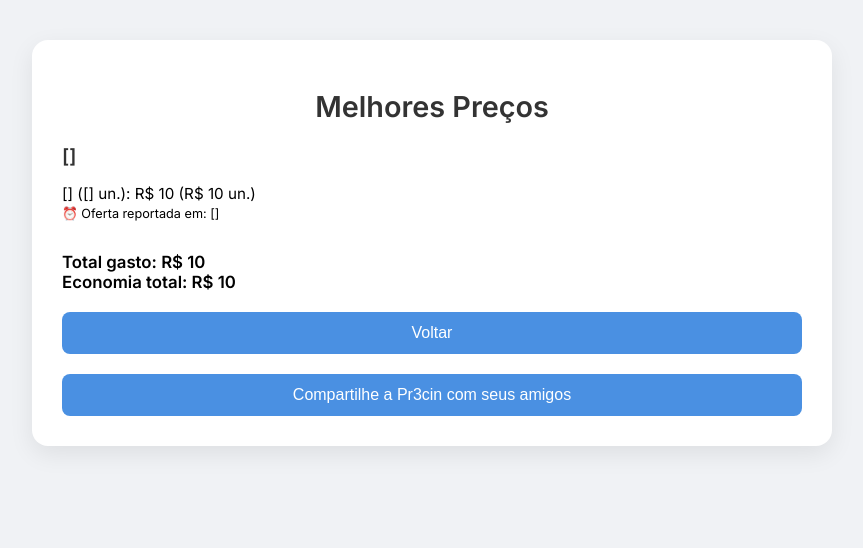
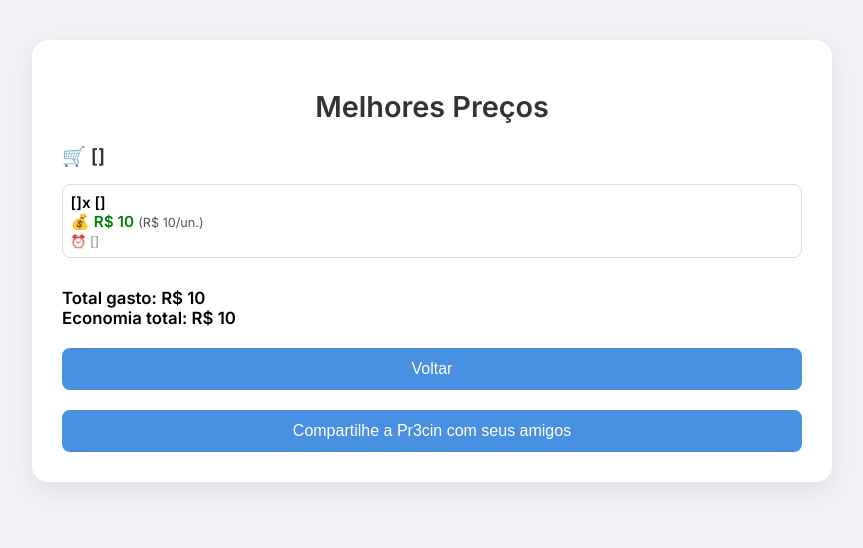
Before and after one commit to costavalmir/Pr3cin5.0, a Flask app: template templates/resultado.html in a window 1280 px wide. Shown: the top 548 px of the page, without its empty margins (208-1071 px from the left). Run offline with Flask 3, Linux system fonts and the light colour scheme; the template is opened without the code that fills it: most values are stand-ins (such as "Sample title", 1, 10 or a date in 2020); parts of the project's set-up code (start-up, migrations or seed data) failed here and were passed over.

Commit message:
Update resultado.html

```diff
--- a/templates/resultado.html
+++ b/templates/resultado.html
@@ -107,17 +107,18 @@
         <h1>Melhores Preços</h1>
 
         {% for mercado, itens in resultado_por_mercado.items() %}
-            <h2>{{ mercado }}</h2>
-            <ul>
-                {% for item in itens %}
-                    <li>
-                        {{ item["item"] }} ({{ item["quantidade"] }} un.):
-                        R$ {{ item["valor_total"] }} (R$ {{ item["valor_unitario"] }} un.)<br>
-                        <small>⏰ Oferta reportada em: {{ item["data_oferta"] }}</small>
-                    </li>
-                {% endfor %}
-            </ul>
+    <h2 style="margin-top: 1em;">🛒 {{ mercado }}</h2>
+    <ul style="list-style: none; padding-left: 0;">
+        {% for item in itens %}
+            <li style="margin-bottom: 0.75em; padding: 0.5em; border: 1px solid #ddd; border-radius: 8px;">
+                <strong>{{ item["quantidade"] }}x {{ item["item"] }}</strong><br>
+                💰 <span style="color: green; font-weight: bold;">R$ {{ item["valor_total"] }}</span>
+                <small style="color: #555;">(R$ {{ item["valor_unitario"] }}/un.)</small><br>
+                <small style="color: #888;">⏰ {{ item["data_oferta"] }}</small>
+            </li>
         {% endfor %}
+    </ul>
+{% endfor %}
 
         <div class="resumo">
             Total gasto: R$ {{ gasto_total }}<br>
```
